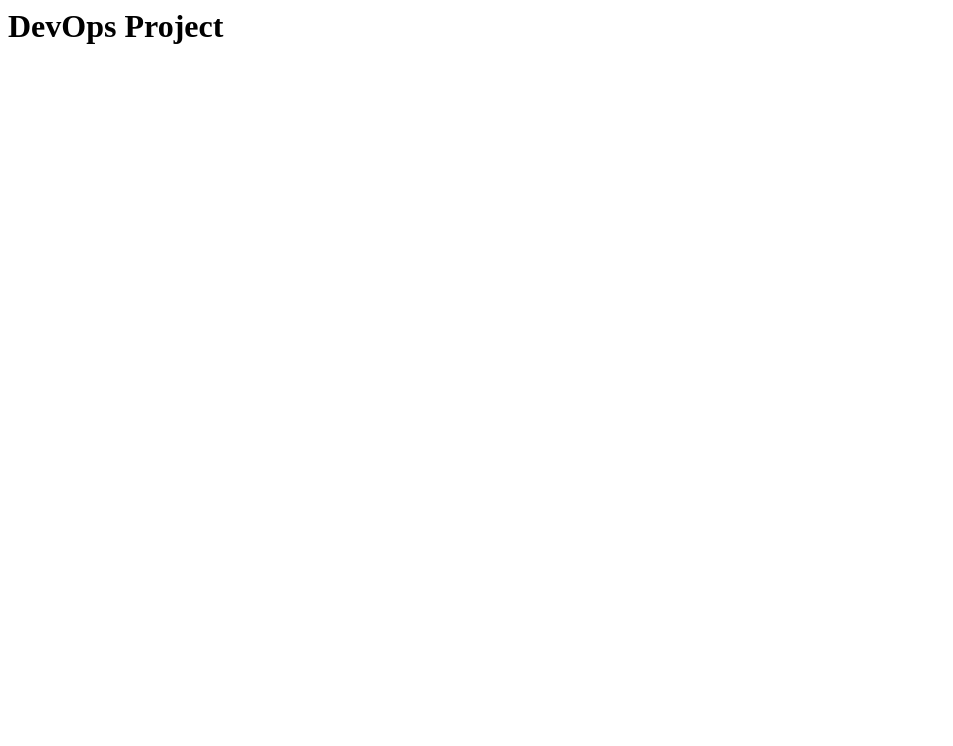
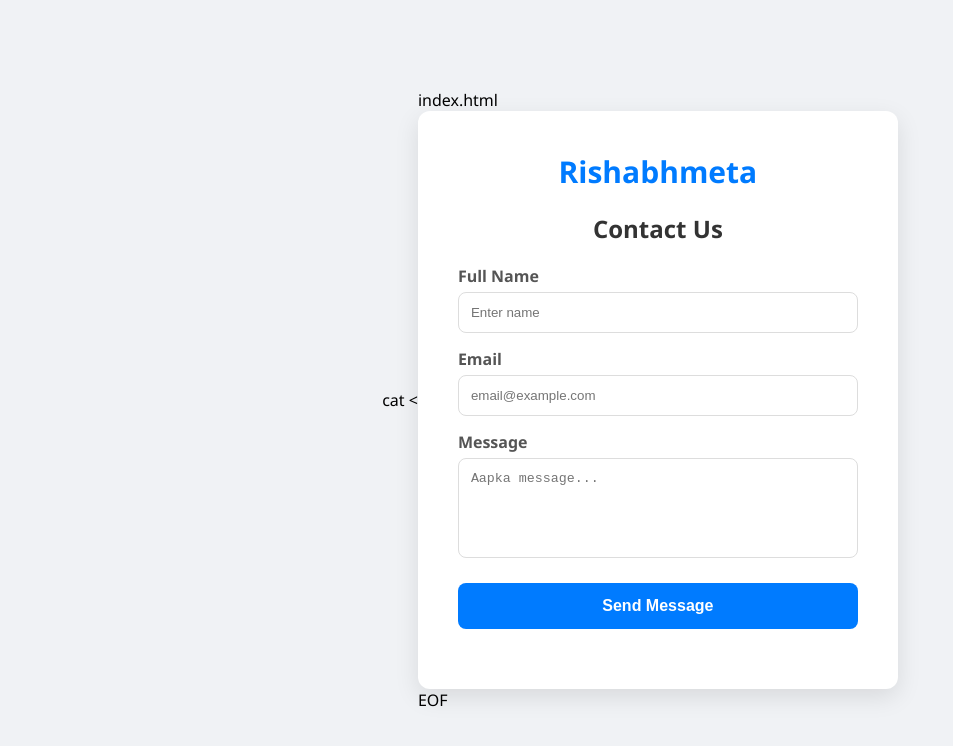
Before and after one commit to RISHIKUMAR206/advanced-devops-project, a website: page index.html in a window 1280 px wide. Shown: the whole page, without its empty margins (0-953 px from the left). Drawn offline with Linux system fonts and the light colour scheme.

Commit message:
Update index.html

```diff
--- a/index.html
+++ b/index.html
@@ -1 +1,73 @@
-<h1>DevOps Project</h1>
+cat <<EOF > index.html
+<!DOCTYPE html>
+<html>
+<head>
+    <title>Contact Us | Rishabhmeta</title>
+    <style>
+        body { font-family: 'Segoe UI', sans-serif; background: #f0f2f5; display: flex; justify-content: center; align-items: center; height: 100vh; margin: 0; }
+        .card { background: white; padding: 40px; border-radius: 12px; box-shadow: 0 8px 24px rgba(0,0,0,0.1); width: 400px; text-align: center; }
+        .brand { color: #007bff; font-size: 30px; font-weight: bold; margin-bottom: 10px; }
+        h2 { color: #333; margin-bottom: 20px; }
+        .group { text-align: left; margin-bottom: 15px; }
+        label { display: block; margin-bottom: 5px; font-weight: 600; color: #555; }
+        input, textarea { width: 100%; padding: 12px; border: 1px solid #ddd; border-radius: 8px; box-sizing: border-box; }
+        textarea { height: 100px; resize: none; }
+        button { width: 100%; padding: 14px; background: #007bff; color: white; border: none; border-radius: 8px; cursor: pointer; font-size: 16px; font-weight: bold; margin-top: 10px; }
+        button:hover { background: #0056b3; }
+        #status { margin-top: 20px; font-weight: bold; }
+    </style>
+</head>
+<body>
+    <div class="card">
+        <div class="brand">Rishabhmeta</div>
+        <h2>Contact Us</h2>
+        <div class="group">
+            <label>Full Name</label>
+            <input type="text" id="name" placeholder="Enter name">
+        </div>
+        <div class="group">
+            <label>Email</label>
+            <input type="email" id="email" placeholder="email@example.com">
+        </div>
+        <div class="group">
+            <label>Message</label>
+            <textarea id="message" placeholder="Aapka message..."></textarea>
+        </div>
+        <button onclick="sendData()">Send Message</button>
+        <p id="status"></p>
+    </div>
+
+    <script>
+        async function sendData() {
+            const name = document.getElementById('name').value;
+            const email = document.getElementById('email').value;
+            const message = document.getElementById('message').value;
+            const status = document.getElementById('status');
+
+            if(!name || !email) { alert("Details dalo bhai!"); return; }
+
+            status.innerText = "Processing...";
+            status.style.color = "#007bff";
+
+            try {
+                const res = await fetch('/api/contact', {
+                    method: 'POST',
+                    headers: {'Content-Type': 'application/json'},
+                    body: JSON.stringify({ name, email, message })
+                });
+                const data = await res.json();
+                status.innerText = data.msg;
+                status.style.color = "green";
+                // Clear Form
+                document.getElementById('name').value = '';
+                document.getElementById('email').value = '';
+                document.getElementById('message').value = '';
+            } catch (err) {
+                status.innerText = "Error: Backend unreachable!";
+                status.style.color = "red";
+            }
+        }
+    </script>
+</body>
+</html>
+EOF
```
